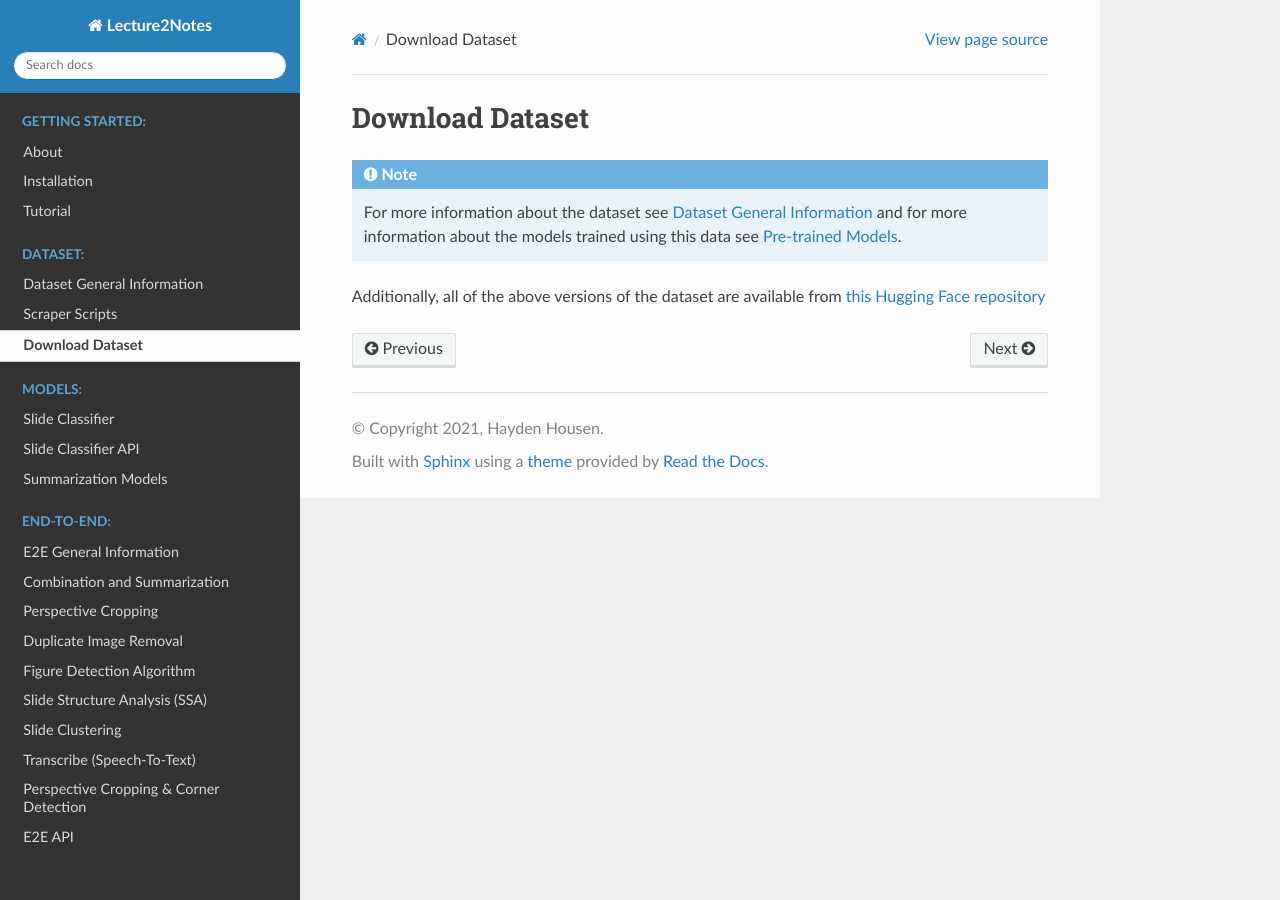
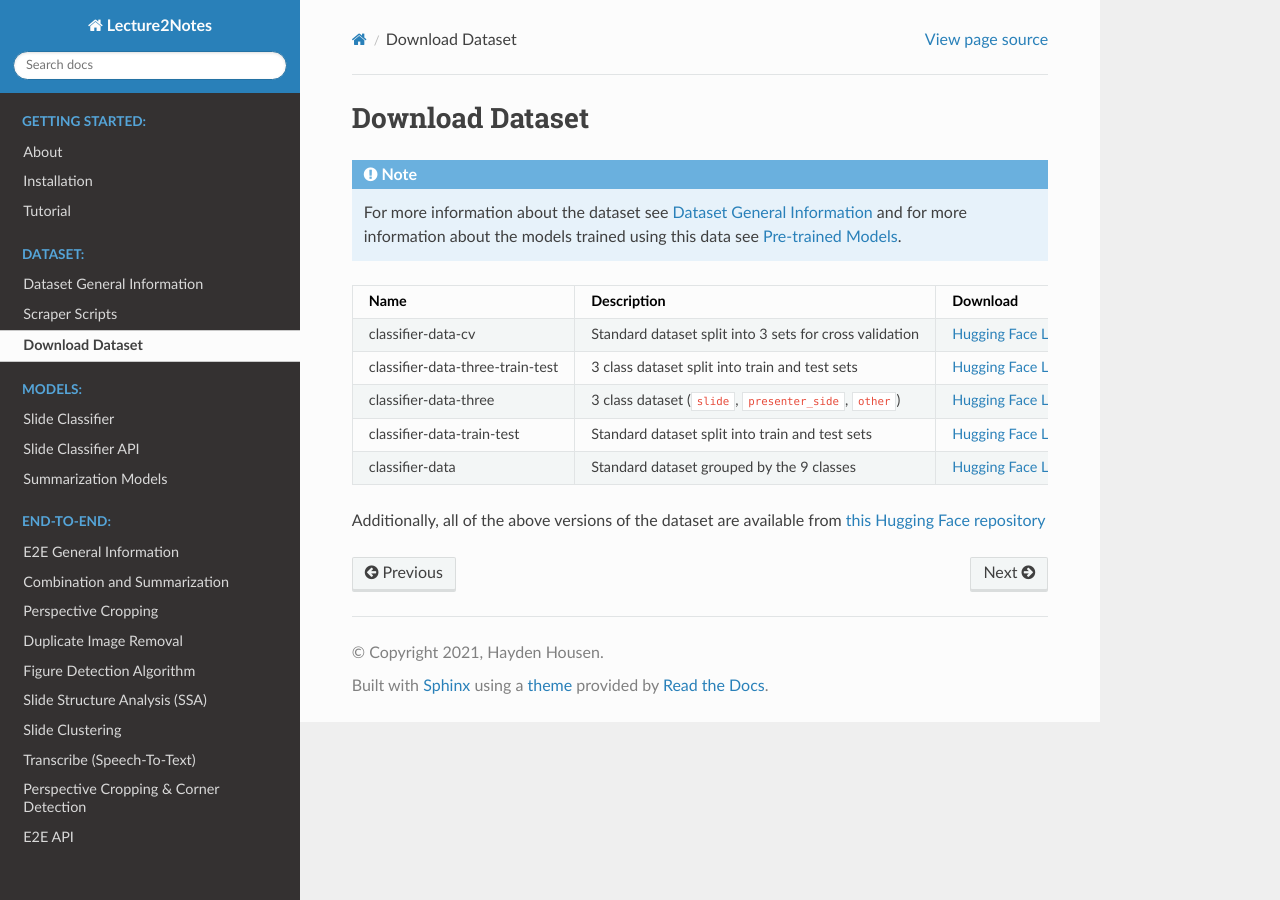
Before and after one commit to HHousen/lecture2notes, a Sphinx documentation site: the page built from doc/dataset/dataset-download.rst, in a window 1280 px wide. Built offline with Sphinx 7.4.7 and the Read the Docs theme 3.1.0, drawn with Linux system fonts in a browser that asks for light colours.

Commit message:
format table

```diff
--- a/doc/dataset/dataset-download.rst
+++ b/doc/dataset/dataset-download.rst
@@ -3,18 +3,18 @@ Download Dataset
 
 .. note:: For more information about the dataset see :ref:`dataset_general_information` and for more information about the models trained using this data see :ref:`sc_pretrained_models`.
 
-+----------------------------------+------------------------------------------------------------+------------------------------------------------------------------------------------------+
-| Name                             | Description                                                | Download                                                                                 |
-+==================================+============================================================+==========================================================================================+
-| classifier-data-cv               | Standard dataset split into 3 sets for cross validation    | `Hugging Face Link <https://huggingface.co/HHousen/lecture2notes/resolve/main/Lecture2Notes%20Lecture%20Video%20Dataset%20%28LVD%29/classifier-data-cv.tar.xz>`__ |
-+----------------------------------+------------------------------------------------------------+------------------------------------------------------------------------------------------+
++----------------------------------+------------------------------------------------------------+---------------------------------------------------------------------------------------------------------------------------------------------------------------------------------+
+|               Name               |                        Description                         |                                                                                    Download                                                                                     |
++==================================+============================================================+=================================================================================================================================================================================+
+| classifier-data-cv               | Standard dataset split into 3 sets for cross validation    | `Hugging Face Link <https://huggingface.co/HHousen/lecture2notes/resolve/main/Lecture2Notes%20Lecture%20Video%20Dataset%20%28LVD%29/classifier-data-cv.tar.xz>`__               |
++----------------------------------+------------------------------------------------------------+---------------------------------------------------------------------------------------------------------------------------------------------------------------------------------+
 | classifier-data-three-train-test | 3 class dataset split into train and test sets             | `Hugging Face Link <https://huggingface.co/HHousen/lecture2notes/resolve/main/Lecture2Notes%20Lecture%20Video%20Dataset%20%28LVD%29/classifier-data-three-train-test.tar.xz>`__ |
-+----------------------------------+------------------------------------------------------------+------------------------------------------------------------------------------------------+
-| classifier-data-three            | 3 class dataset (``slide``, ``presenter_side``, ``other``) | `Hugging Face Link <https://huggingface.co/HHousen/lecture2notes/resolve/main/Lecture2Notes%20Lecture%20Video%20Dataset%20%28LVD%29/classifier-data-three.tar.xz>`__ |
-+----------------------------------+------------------------------------------------------------+------------------------------------------------------------------------------------------+
-| classifier-data-train-test       | Standard dataset split into train and test sets            | `Hugging Face Link <https://huggingface.co/HHousen/lecture2notes/resolve/main/Lecture2Notes%20Lecture%20Video%20Dataset%20%28LVD%29/classifier-data-train-test.tar.xz>`__ |
-+----------------------------------+------------------------------------------------------------+------------------------------------------------------------------------------------------+
-| classifier-data                  | Standard dataset grouped by the 9 classes                  | `Hugging Face Link <https://huggingface.co/HHousen/lecture2notes/resolve/main/Lecture2Notes%20Lecture%20Video%20Dataset%20%28LVD%29/classifier-data.tar.xz>`__ |
-+----------------------------------+------------------------------------------------------------+------------------------------------------------------------------------------------------+
++----------------------------------+------------------------------------------------------------+---------------------------------------------------------------------------------------------------------------------------------------------------------------------------------+
+| classifier-data-three            | 3 class dataset (``slide``, ``presenter_side``, ``other``) | `Hugging Face Link <https://huggingface.co/HHousen/lecture2notes/resolve/main/Lecture2Notes%20Lecture%20Video%20Dataset%20%28LVD%29/classifier-data-three.tar.xz>`__            |
++----------------------------------+------------------------------------------------------------+---------------------------------------------------------------------------------------------------------------------------------------------------------------------------------+
+| classifier-data-train-test       | Standard dataset split into train and test sets            | `Hugging Face Link <https://huggingface.co/HHousen/lecture2notes/resolve/main/Lecture2Notes%20Lecture%20Video%20Dataset%20%28LVD%29/classifier-data-train-test.tar.xz>`__       |
++----------------------------------+------------------------------------------------------------+---------------------------------------------------------------------------------------------------------------------------------------------------------------------------------+
+| classifier-data                  | Standard dataset grouped by the 9 classes                  | `Hugging Face Link <https://huggingface.co/HHousen/lecture2notes/resolve/main/Lecture2Notes%20Lecture%20Video%20Dataset%20%28LVD%29/classifier-data.tar.xz>`__                  |
++----------------------------------+------------------------------------------------------------+---------------------------------------------------------------------------------------------------------------------------------------------------------------------------------+
 
 Additionally, all of the above versions of the dataset are available from `this Hugging Face repository <https://huggingface.co/HHousen/lecture2notes/tree/main/Lecture2Notes%20Lecture%20Video%20Dataset%20%28LVD%29>`__
```
